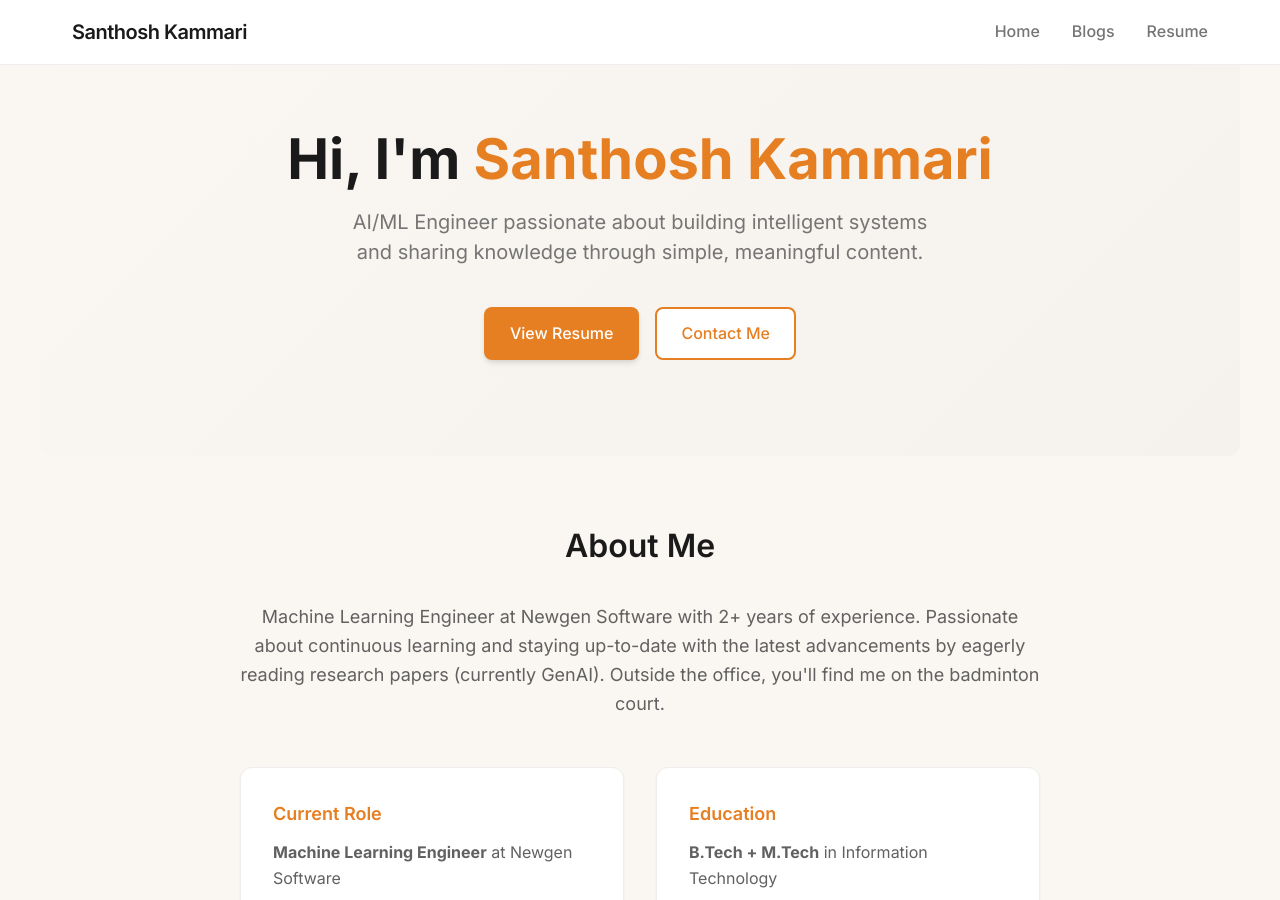
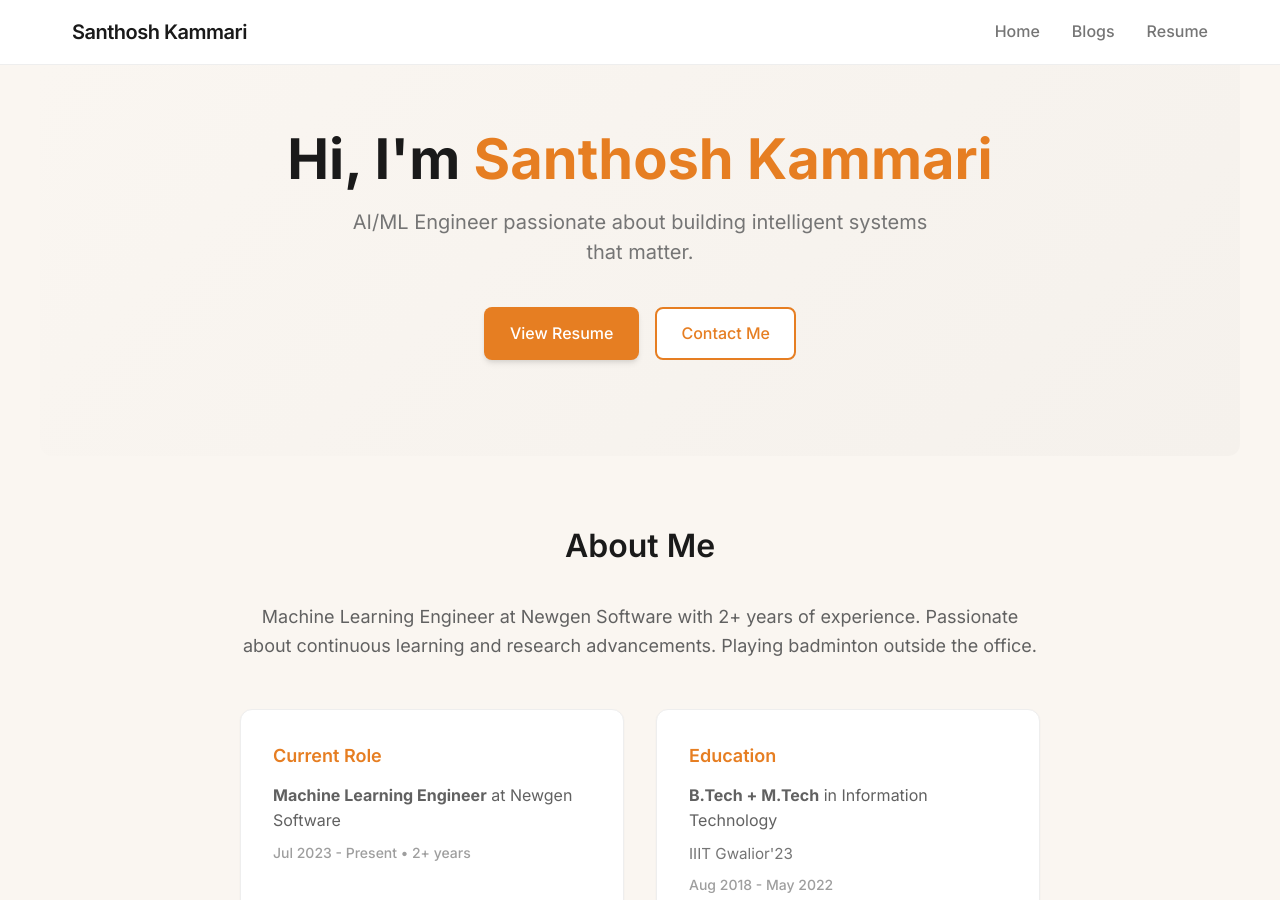
Before and after one commit to santhoshkammari/santhoshkammari.github.io, a Jekyll site: the page built from index.html, in a window 1280 px wide and 900 px high. Built offline with Jekyll 4.4.1, drawn with Linux system fonts in a browser that asks for light colours.

Commit message:
fix about me info

```diff
--- a/index.html
+++ b/index.html
@@ -4,7 +4,7 @@ layout: default
 
 <div class="hero">
     <h1 class="hero-title">Hi, I'm <span class="highlight">Santhosh Kammari</span></h1>
-    <p class="hero-subtitle">AI/ML Engineer passionate about building intelligent systems and sharing knowledge through simple, meaningful content.</p>
+    <p class="hero-subtitle">AI/ML Engineer passionate about building intelligent systems that matter.</p>
 
     <div class="hero-cta">
         <a href="{{ '/resume' | relative_url }}" class="btn btn-primary">View Resume</a>
@@ -15,7 +15,7 @@ layout: default
 <section class="about-section">
     <h2 class="section-title">About Me</h2>
     <div class="about-content">
-        <p class="about-text">Machine Learning Engineer at Newgen Software with 2+ years of experience. Passionate about continuous learning and staying up-to-date with the latest advancements by eagerly reading research papers (currently GenAI). Outside the office, you'll find me on the badminton court.</p>
+        <p class="about-text">Machine Learning Engineer at Newgen Software with 2+ years of experience. Passionate about continuous learning and research advancements. Playing badminton outside the office.</p>
 
         <div class="experience-highlights">
             <div class="experience-item">
```
